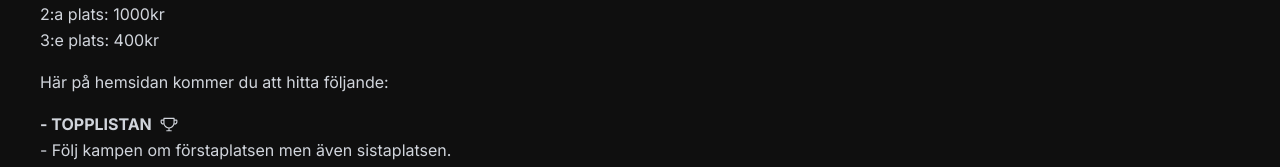
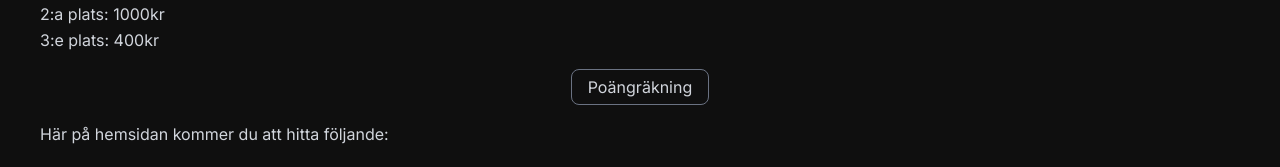
Before and after one commit to ViktorGustafssn/vmTips, a React (Vite) app: page / in a window 1280 px wide. Shown: the part 489-656 px from the top of the page. Built offline with nearby package versions, Linux system fonts and the light colour scheme; no server answers.

Commit message:
test knapp poängräkning

```diff
--- a/src/Home.jsx
+++ b/src/Home.jsx
@@ -94,6 +94,12 @@ function Home() {
           <p>2:a plats: 1000kr</p>
           <p className="mb-4">3:e plats: 400kr</p>
 
+          <div className="flex justify-center pb-4">
+            <button className="border border-gray-500 py-1 px-4 rounded-lg">
+              Poängräkning
+            </button>
+          </div>
+
           <p className="mb-4">Här på hemsidan kommer du att hitta följande:</p>
 
           <p className="mb-4">
```
